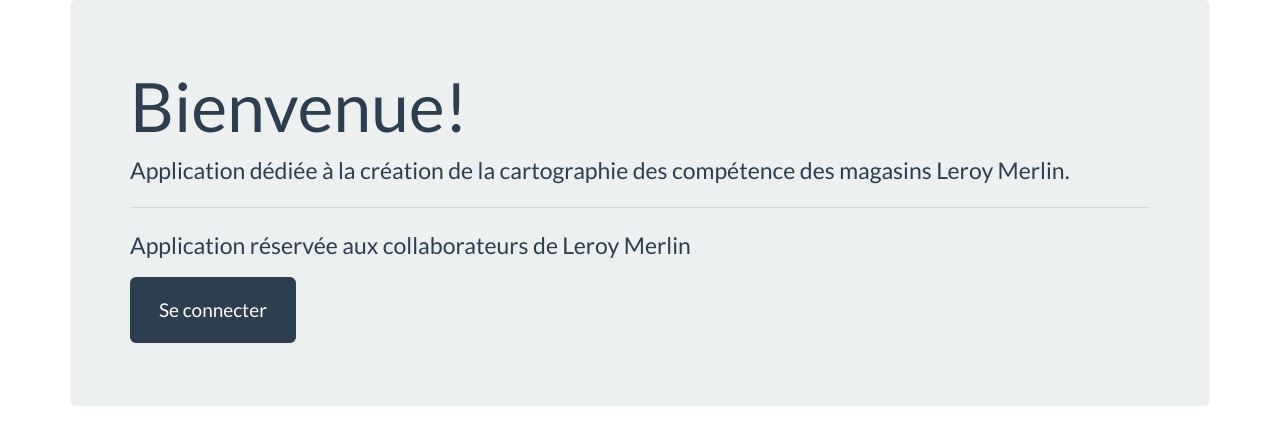
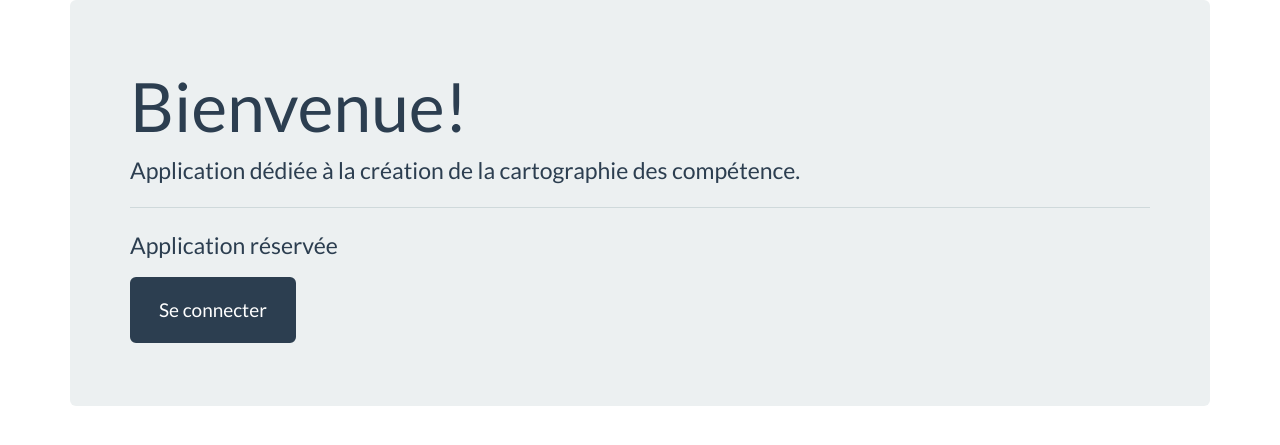
Before and after one commit to Johnderirol/Epidex, a Symfony app: template templates/home.html.twig in a window 1280 px wide. Shown: the top 445 px of the page. Run offline with Twig, Linux system fonts and the light colour scheme; the template is opened without the code that fills it, so the values that code supplies are empty; some libraries are stand-ins or nearby versions.

Commit message:
pas de LM

```diff
--- a/templates/home.html.twig
+++ b/templates/home.html.twig
@@ -6,9 +6,9 @@
      <div class="jumbotrom mt-3">
         <div class="jumbotron">
           <h1 class="display-3">Bienvenue!</h1>
-          <p class="lead">Application dédiée à la création de la cartographie des compétence des magasins Leroy Merlin.</p>
+          <p class="lead">Application dédiée à la création de la cartographie des compétence.</p>
           <hr class="my-4">
-          <p>Application réservée aux collaborateurs de Leroy Merlin</p>
+          <p>Application réservée</p>
           <p class="lead">
             <a class="btn btn-primary btn-lg" href="{{path ('account_login')}}" role="button">Se connecter</a>
           </p>
```
